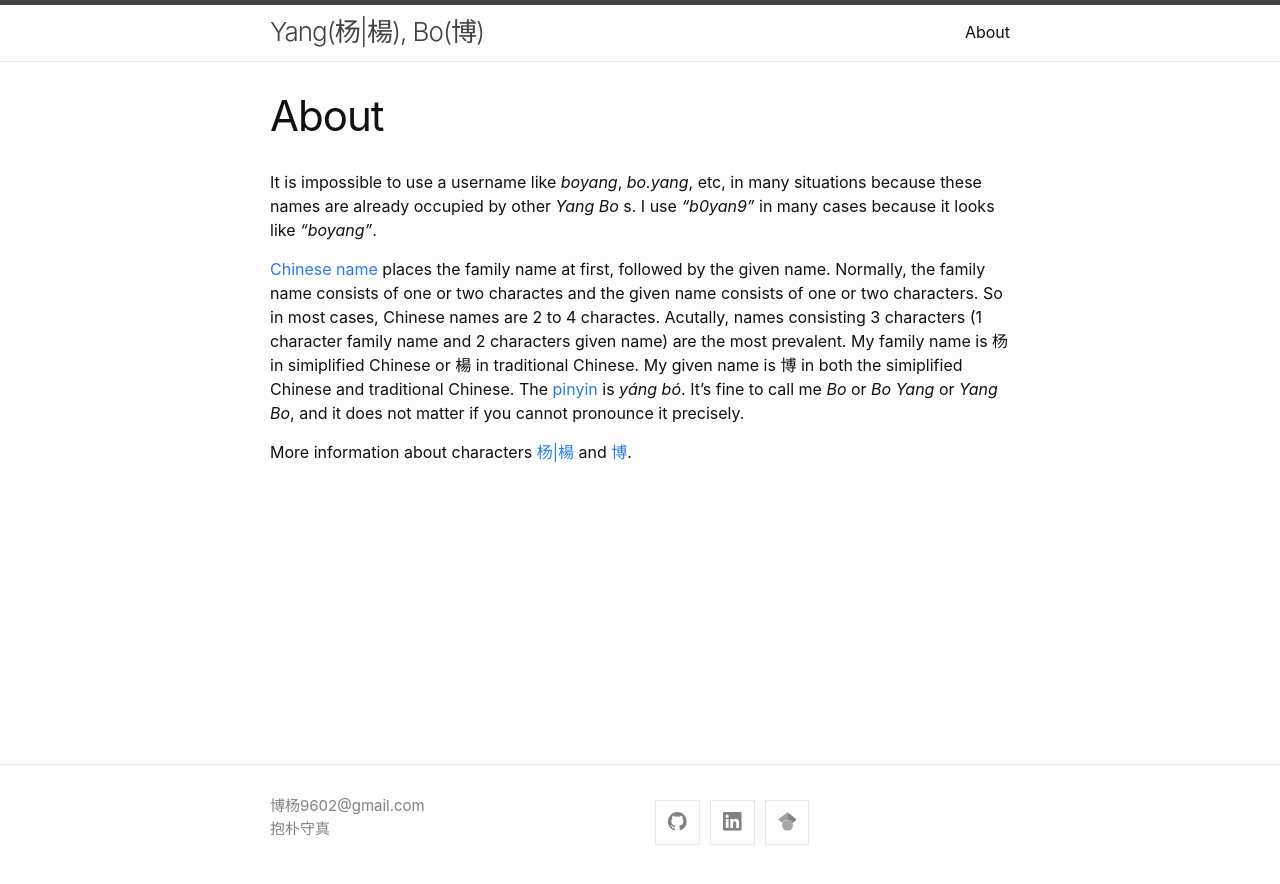
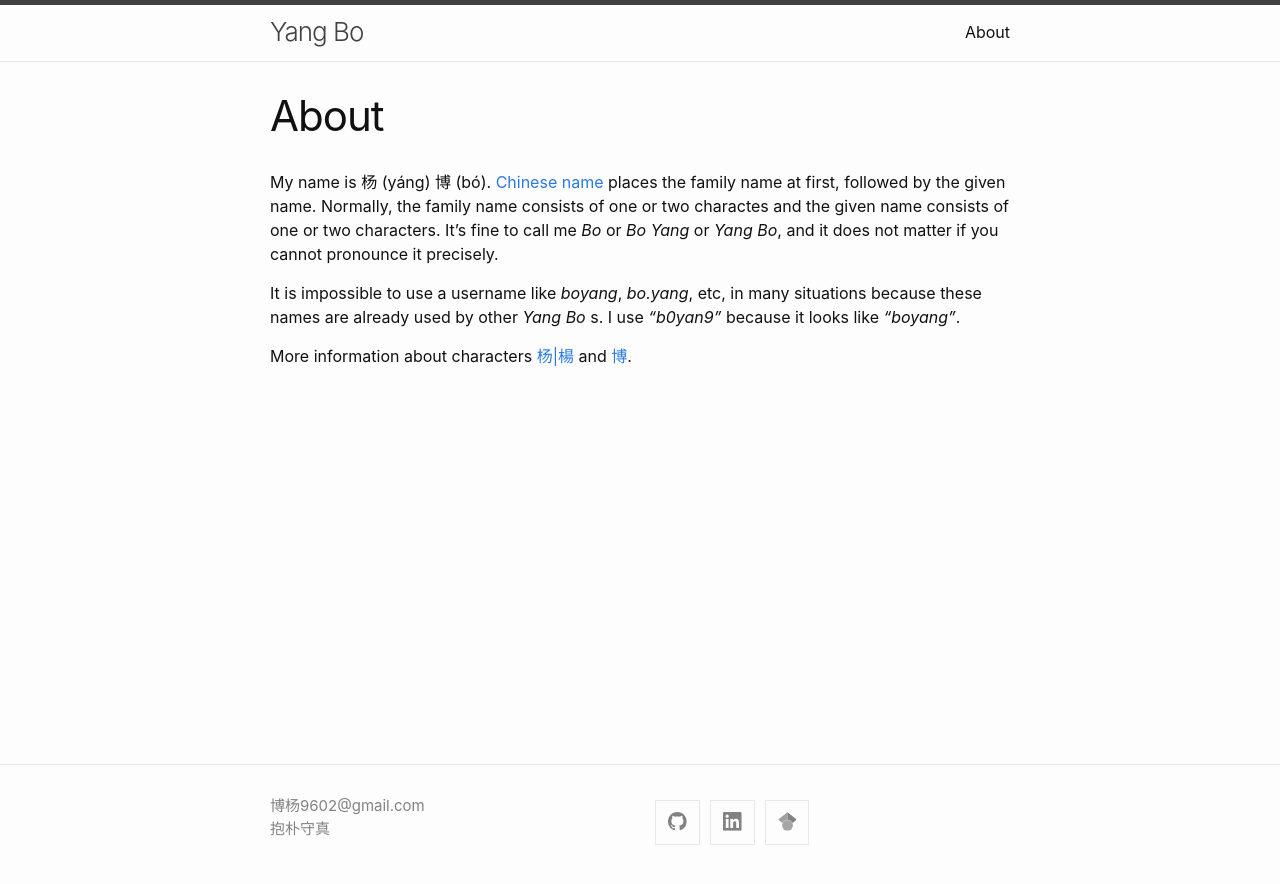
Before and after one commit to b0yan9/b0yan9.github.io, a Jekyll site: the page built from about.markdown, in a window 1280 px wide. Shown: the top 884 px of the page. Built offline with Jekyll 4.4.1, drawn with Linux system fonts in a browser that asks for light colours.

Commit message:
add google analytics and changed the about, page title, etc

```diff
--- a/_config.yml
+++ b/_config.yml
@@ -18,9 +18,9 @@
 # You can create any custom variable you would like, and they will be accessible
 # in the templates via {{ site.myvariable }}.
 
-title: Yang(杨|楊), Bo(博)
+title: Yang Bo
 author:
-  name: 杨博
+  name: Yang Bo
   email: 博杨9602@gmail.com
 description: 抱朴守真
 baseurl: "" # the subpath of your site, e.g. /blog
@@ -30,6 +30,8 @@ minima:
     linkedin: b0yan9
     github:  boyang9602
     google_scholar_id: wVYUFDMAAAAJ
+
+google_analytics: G-Z7YXJLGMVS
 
 # Build settings
 # theme: minima
--- a/about.markdown
+++ b/about.markdown
@@ -3,8 +3,9 @@ layout: page
 title: About
 permalink: /about/
 ---
-It is impossible to use a username like _boyang_, _bo.yang_, etc, in many situations because these names are already occupied by other _Yang Bo_ s. I use _"b0yan9"_ in many cases because it looks like _"boyang"_.
 
-[Chinese name](https://en.wikipedia.org/wiki/Chinese_name) places the family name at first, followed by the given name. Normally, the family name consists of one or two charactes and the given name consists of one or two characters. So in most cases, Chinese names are 2 to 4 charactes. Acutally, names consisting 3 characters (1 character family name and 2 characters given name) are the most prevalent. My family name is 杨 in simiplified Chinese or 楊 in traditional Chinese. My given name is 博 in both the simiplified Chinese and traditional Chinese. The [pinyin](https://en.wikipedia.org/wiki/Pinyin) is _yáng bó_. It's fine to call me _Bo_ or _Bo Yang_ or _Yang Bo_, and it does not matter if you cannot pronounce it precisely.
+My name is 杨 (yáng) 博 (bó). [Chinese name](https://en.wikipedia.org/wiki/Chinese_name) places the family name at first, followed by the given name. Normally, the family name consists of one or two charactes and the given name consists of one or two characters. It's fine to call me _Bo_ or _Bo Yang_ or _Yang Bo_, and it does not matter if you cannot pronounce it precisely.
+
+It is impossible to use a username like _boyang_, _bo.yang_, etc, in many situations because these names are already used by other _Yang Bo_ s. I use _"b0yan9"_ because it looks like _"boyang"_.
 
 More information about characters [杨\|楊](https://en.wiktionary.org/wiki/%E6%A5%8A) and [博](https://en.wiktionary.org/wiki/%E5%8D%9A).
```
